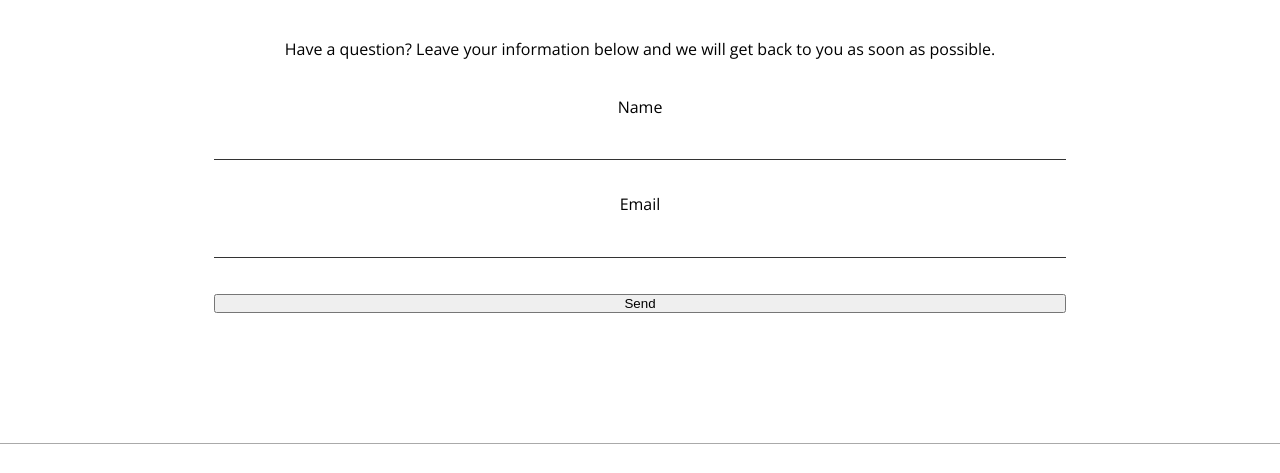
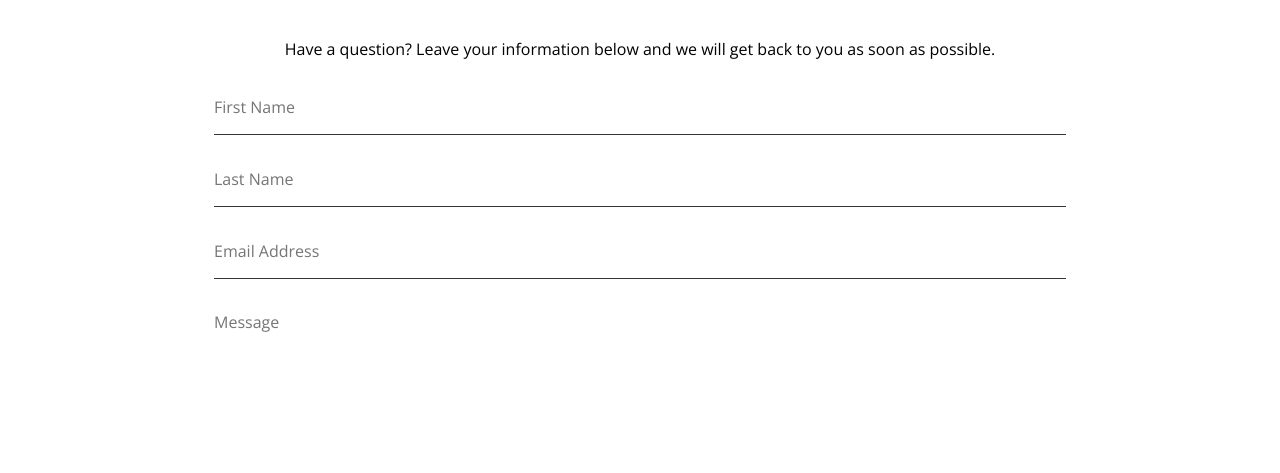
Before and after one commit to HafsaHajji/lumina-creative, a plain HTML site: page contact.html in a window 1280 px wide. Shown: the part 674-1147 px from the top of the page. Drawn offline with nearby package versions, Linux system fonts and the light colour scheme.

Commit message:
added contact form function

```diff
--- a/contact.html
+++ b/contact.html
@@ -51,15 +51,44 @@
           you as soon as possible.
         </p>
         <form name="contact" netlify>
-          <p>
-            <label>Name <input type="text" name="name" /></label>
-          </p>
-          <p>
-            <label>Email <input type="email" name="email" /></label>
-          </p>
-          <p>
-            <button type="submit">Send</button>
-          </p>
+          <div class="form-group">
+            <label for="first-name" class="visually-hidden">First Name</label>
+            <input
+              type="text"
+              id="first-name"
+              name="first-name"
+              placeholder="First Name"
+            />
+          </div>
+          <div class="form-group">
+            <label for="last-name" class="visually-hidden">Last Name</label>
+            <input
+              type="text"
+              id="last-name"
+              name="last-name"
+              placeholder="Last Name"
+            />
+          </div>
+          <div class="form-group">
+            <label for="email" class="visually-hidden">Email Address</label>
+            <input
+              type="email"
+              id="email"
+              name="email"
+              placeholder="Email Address"
+            />
+          </div>
+          <div class="form-group">
+            <label for="message" class="visually-hidden">Message</label>
+            <textarea
+              id="message"
+              name="message"
+              placeholder="Message"
+            ></textarea>
+          </div>
+          <div class="form-group">
+            <button type="submit" class="btn">Send Message</button>
+          </div>
         </form>
       </div>
     </section>
```
